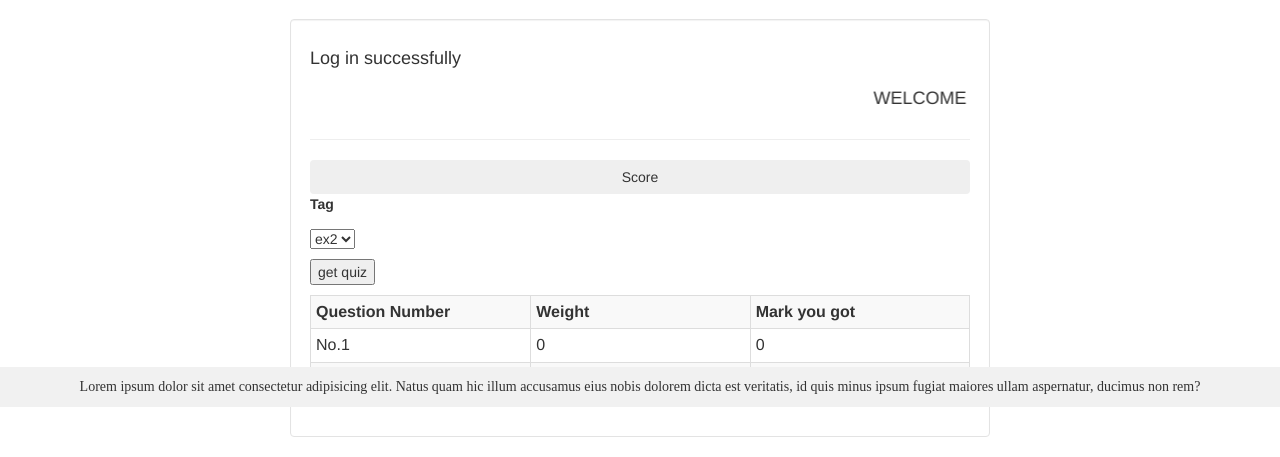
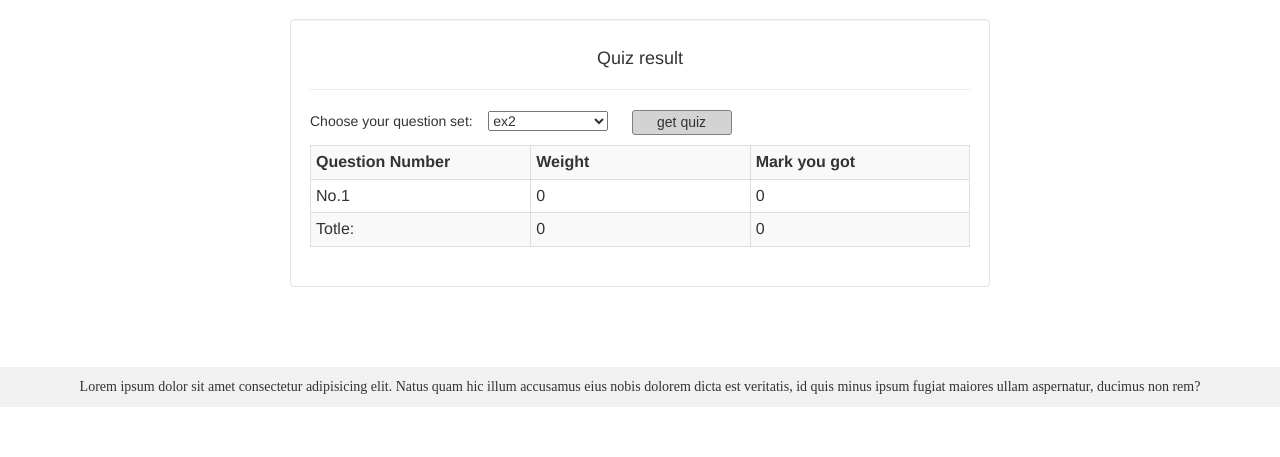
Before and after one commit to Budd00/CITS3403_Pro2, a Flask app: page /mark in a window 1280 px wide. Shown: the part 393-850 px from the top of the page. After the commit the page ends 800 px from the top, so only its background shows below. Run offline with Flask 2, Linux system fonts and the light colour scheme; the visitor is signed in with stand-in values (Sample User, id 1); data comes from the database, SQL or seed files in the repository.

Commit message:
Update mark.html

```diff
--- a/app/templates/mark.html
+++ b/app/templates/mark.html
@@ -2,24 +2,46 @@
 
 {% block content %}
 
+<style>
+
+    .set{
+        width: 120px;
+        height: 20px;
+    }
+
+    .btn1 {
+      background: none;
+      vertical-align: middle;
+      background-color: lightgray;
+      font-family:Arial, Helvetica, sans-serif;
+      font-size: 14px;
+      cursor: pointer;
+      border: 1px solid grey;
+      width: 100px;
+      height: 25px;
+      border-radius: 3px;
+    }
+    .btn1:hover{
+      background-color: grey;
+    }
+
+    .center{
+
+    }
+</style>
 <div class="well" style="width: 50em; margin: auto;  background-color:#fff">
-<h4>Log in successfully</h4>
-<marquee direction="left" behavior="alternate"><span id="name"></span>
-    <h4>WELCOME
-</marquee>
-<hr/>
 
-<input type="button" class="btn  btn-block" id="btn" value="Score" />
+
+<h4 style="text-align: center;">Quiz result</h4> <hr>
+
 <table class="table table-striped table-bordered table-hover table-condensed">
     <form action="" method="post">
         {{ form.hidden_tag() }}
-        <p>
-            {{ form.tag.label }}
+
+        <p class="center">
+            Choose your question set:&nbsp;&nbsp;&nbsp;&nbsp;{{ form.tag(class_="set") }} &nbsp;&nbsp;&nbsp;&nbsp; {{ form.submit(class_="btn1")}}
         </p>
-        <p>
-            {{ form.tag }}
-        </p>
-        <p>{{ form.submit() }}</p>
+
     </form>
     <tr>
         <th width="80px">Question Number</th>
```
